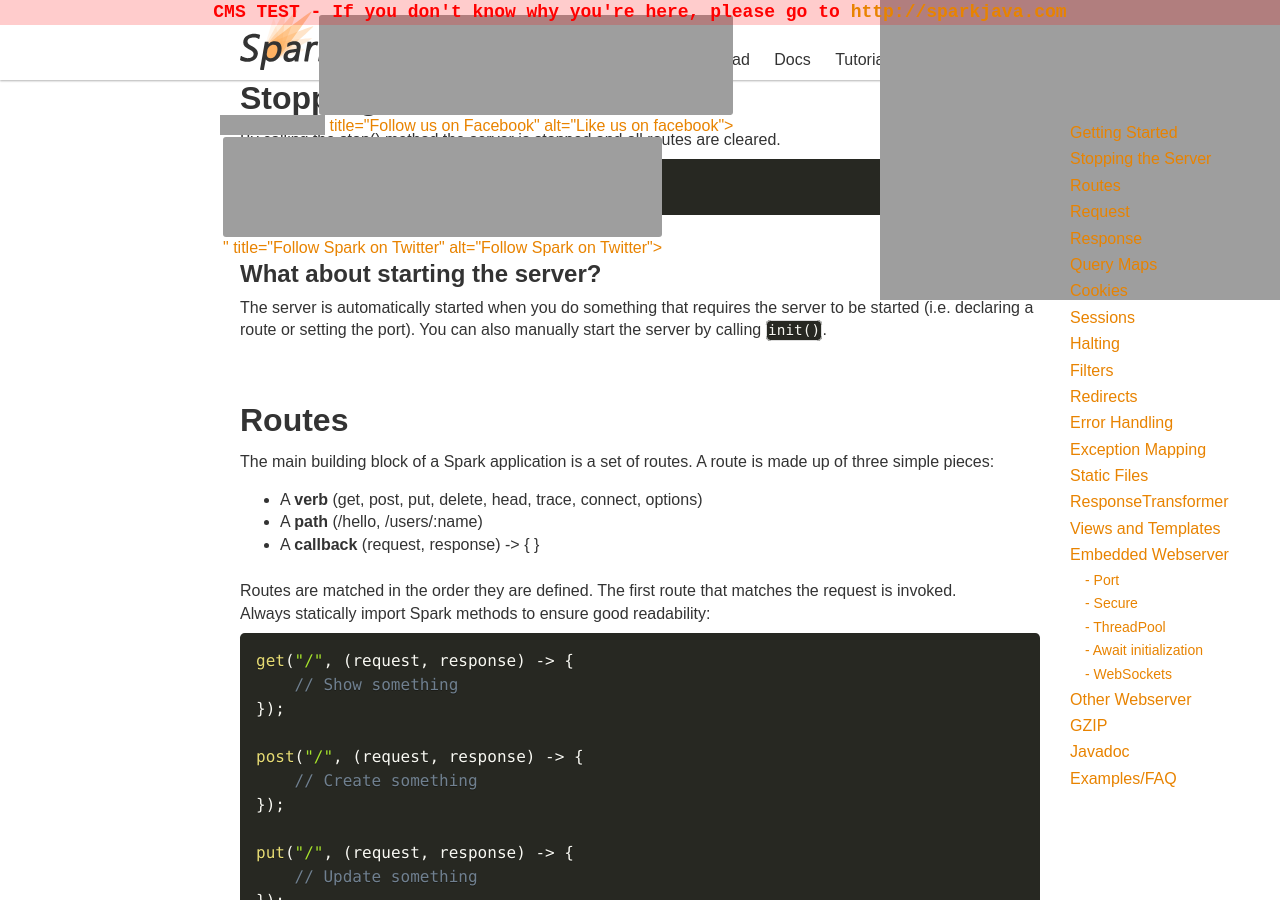
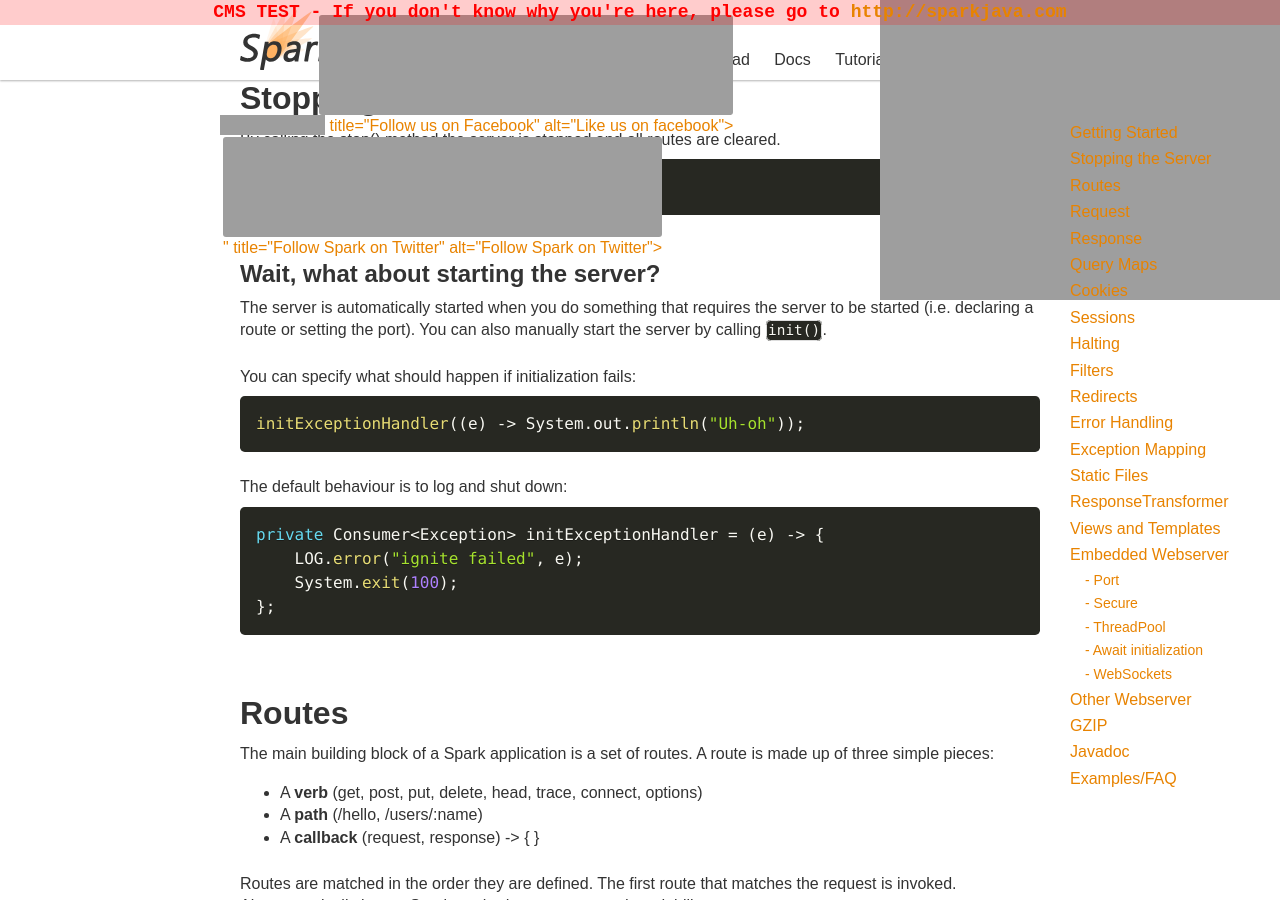
Before and after one commit to sparkjava/sparkjava.github.io, a Jekyll site: the page built from pages/docs.md, in a window 1280 px wide and 900 px high, scrolled down 965 px. Built offline with Jekyll 4.4.1, drawn with Linux system fonts in a browser that asks for light colours; some of the changed text lies outside the part shown; grey boxes are pictures that could not be loaded.

Commit message:
[docs] Add initExceptionHandler() info, clarify halt() usage

```diff
--- a/pages/docs.md
+++ b/pages/docs.md
@@ -64,8 +64,22 @@ By calling the stop() method the server is stopped and all routes are cleared.
 stop();
 ~~~
 
-## What about starting the server?
+## Wait, what about starting the server?
 The server is automatically started when you do something that requires the server to be started (i.e. declaring a route or setting the port). You can also manually start the server by calling `init()`.
+
+You can specify what should happen if initialization fails:
+
+~~~java
+initExceptionHandler((e) -> System.out.println("Uh-oh"));
+~~~
+
+The default behaviour is to log and shut down:
+~~~java
+private Consumer<Exception> initExceptionHandler = (e) -> {
+    LOG.error("ignite failed", e);
+    System.exit(100);
+};
+~~~
 
 # Routes
 The main building block of a Spark application is a set of routes. A route is made up of three simple pieces:
@@ -229,6 +243,8 @@ halt(401);             // halt with status
 halt("Body Message");  // halt with message
 halt(401, "Go away!"); // halt with status and message
 ~~~
+
+`halt()` is not intended to be used inside exception-mappers.
 
 # Filters
 Before-filters are evaluated **before each request**, and can read the request and read/modify the response.
```
